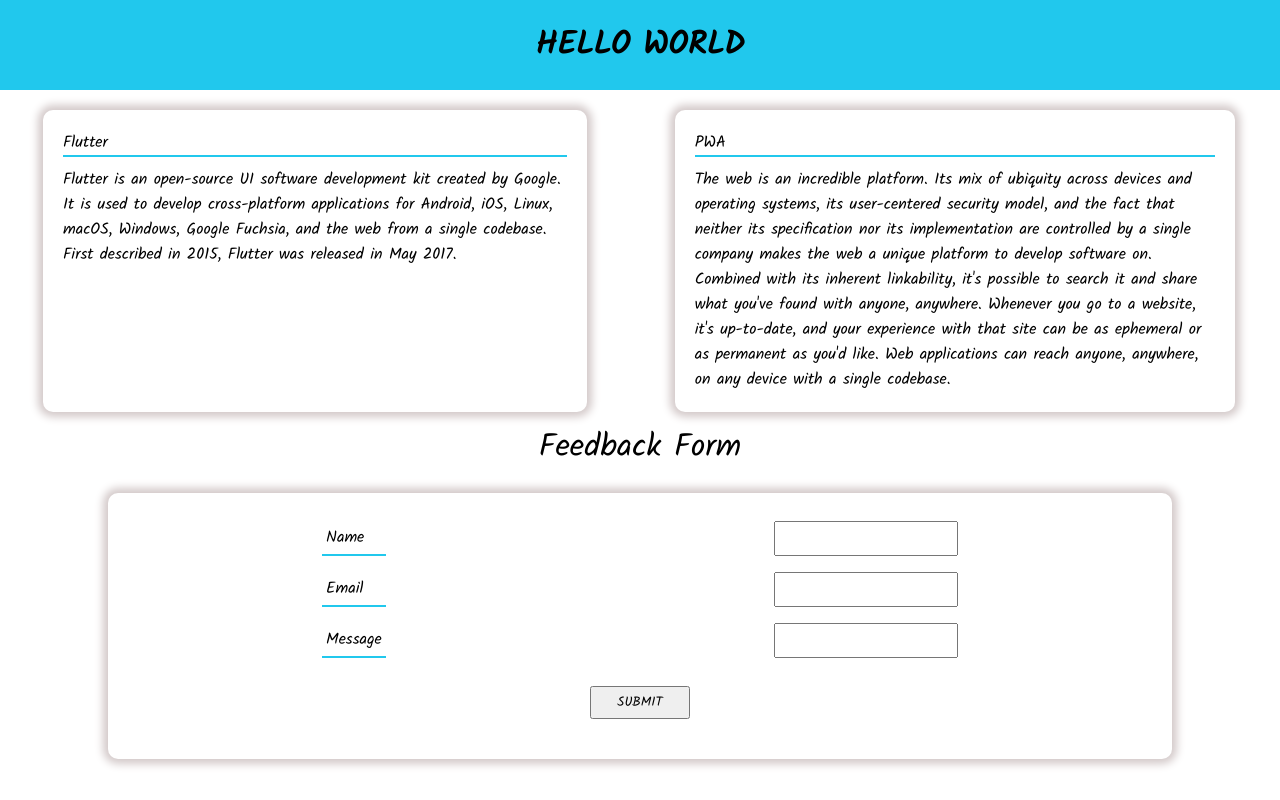
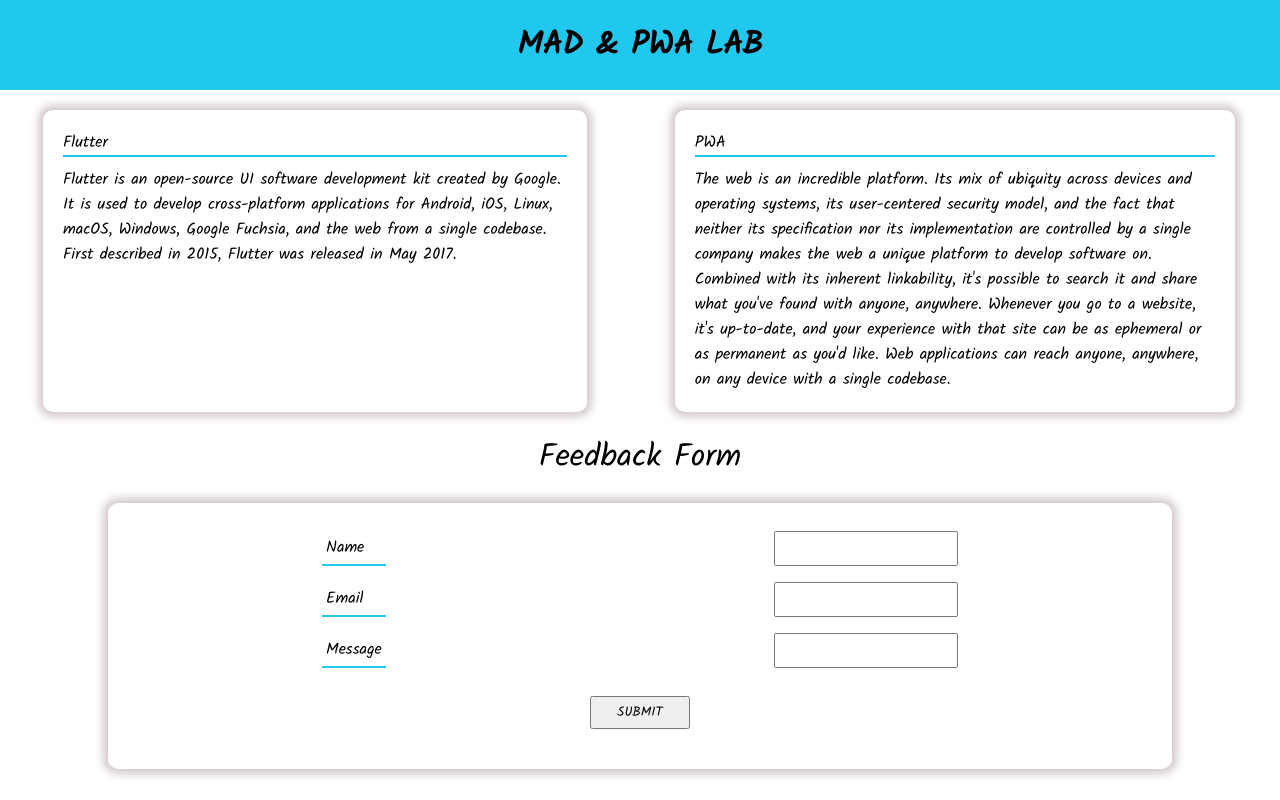
Before and after one commit to ManavDaggula/responsive_prac, a plain HTML site: page index.html in a window 1280 px wide. Drawn offline with Linux system fonts and the light colour scheme.

Commit message:
changed htlm and css files

```diff
--- a/index.html
+++ b/index.html
@@ -8,7 +8,7 @@
     <link rel="stylesheet" href="stylesheet.css">
 </head>
 <body>
-    <h1>Hello World</h1>
+    <h1>MAD & PWA Lab</h1>
     <div class="content">
         <div class="card card1">
             <p>Flutter</p>
--- a/stylesheet.css
+++ b/stylesheet.css
@@ -26,6 +26,7 @@ h1{
     grid-template-columns: auto auto;
     width: 100%;
     justify-items: center;
+    margin-bottom: 10px;
 }
 .content p{
     border-bottom: 2px solid hsl(191, 85%, 53%);
```
